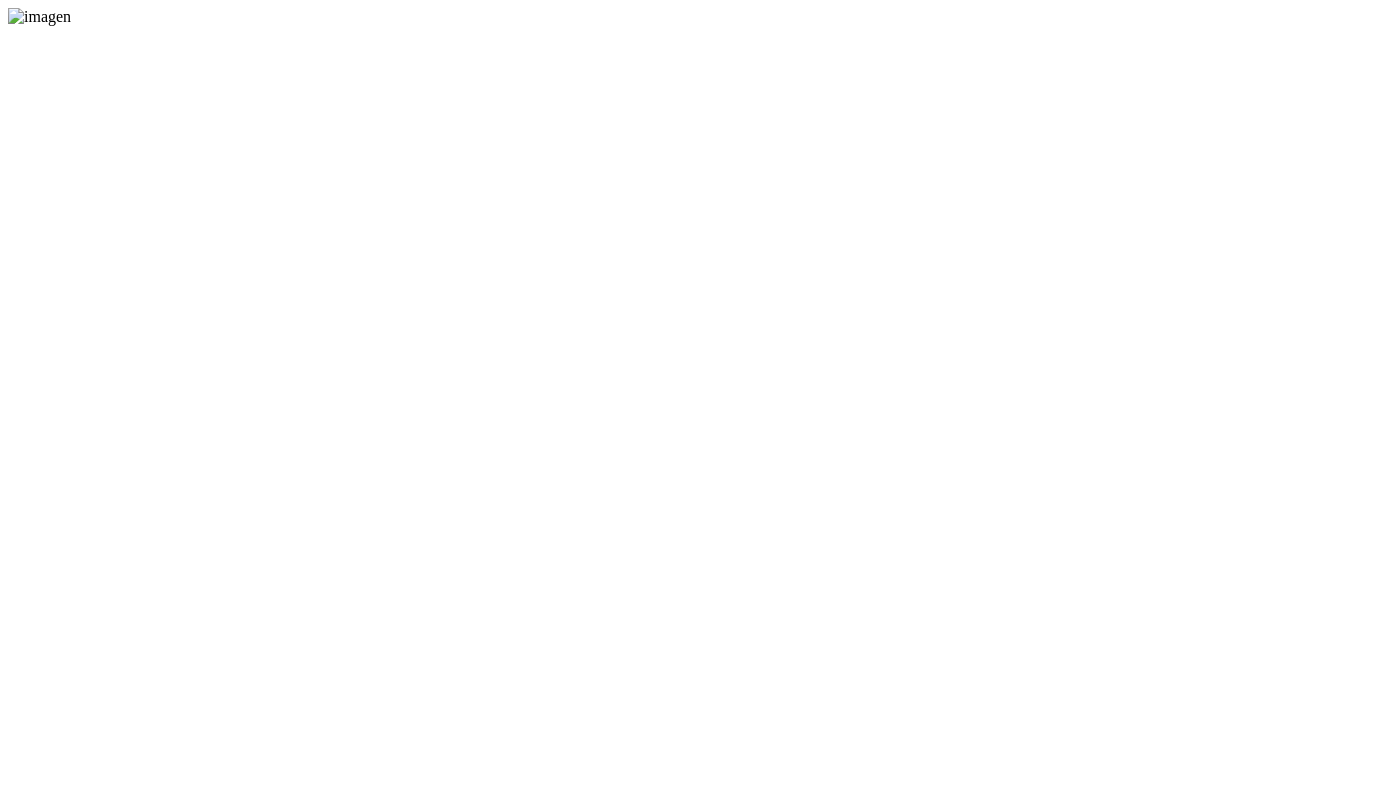
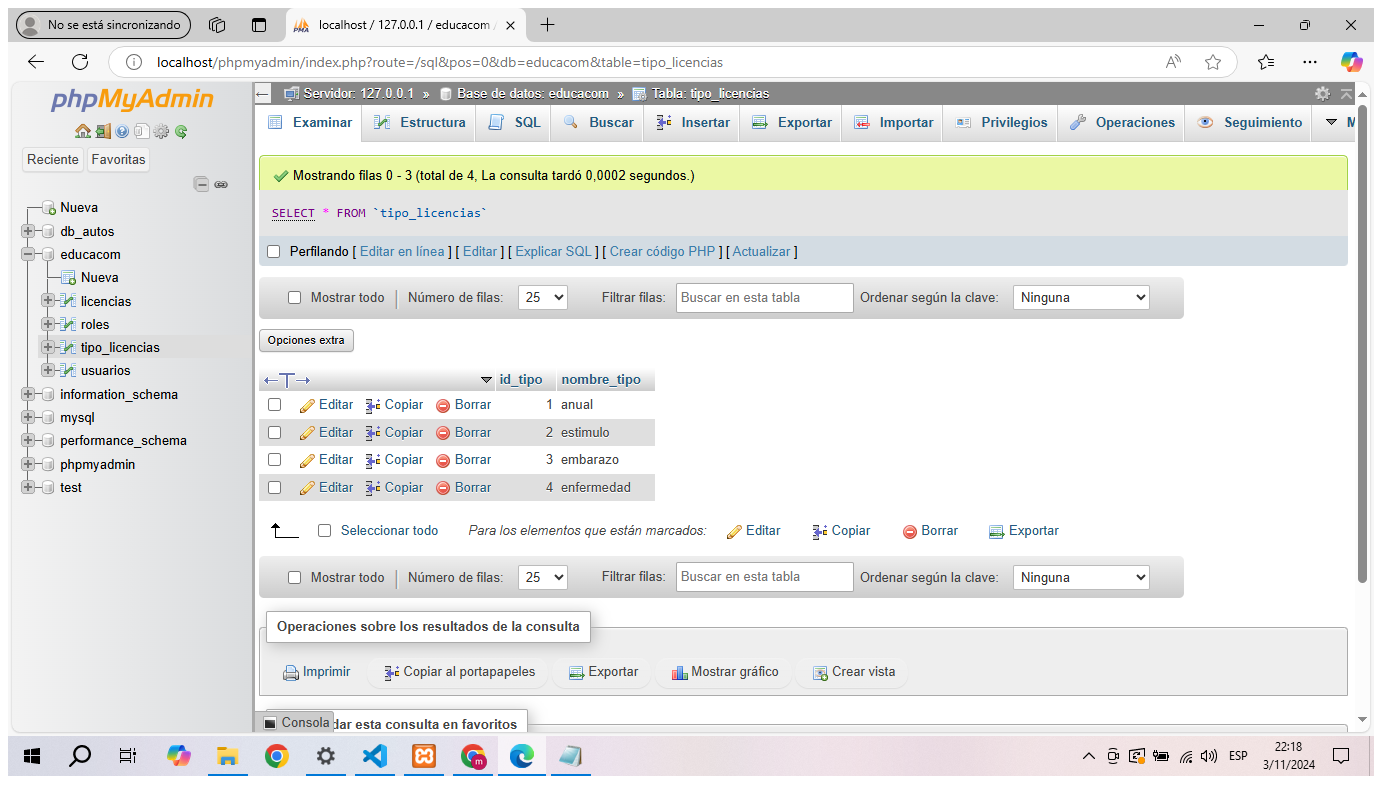
Before and after one commit to MaxiFlorez/Mi-Portafolio, a plain HTML site: page index.html in a window 1280 px wide. Shown: the whole page, 1374 px wide, since content can reach past the window. Drawn offline with Linux system fonts and the light colour scheme.

Commit message:
actuliza index

```diff
--- a/index.html
+++ b/index.html
@@ -6,7 +6,7 @@
     <title>Este es el index</title>
 </head>
 <body>
-    <img src="C:\Users\javie\Pictures\Screenshots\m.png" alt="imagen">
+    <img src="img/m.png" alt="imagen">
 
 </body>
 </html>
```
Also changed, not shown: img/m.png (added).
